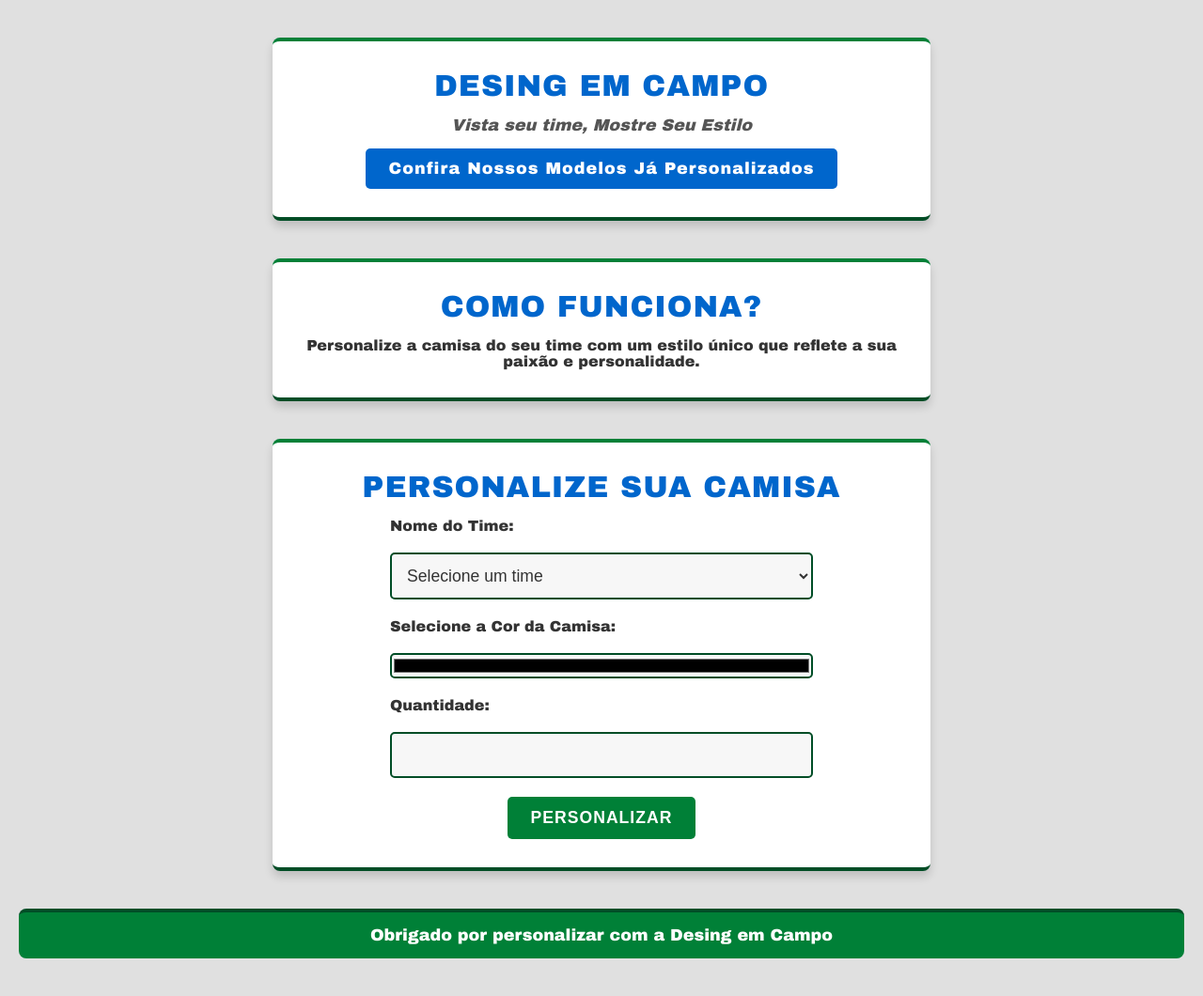
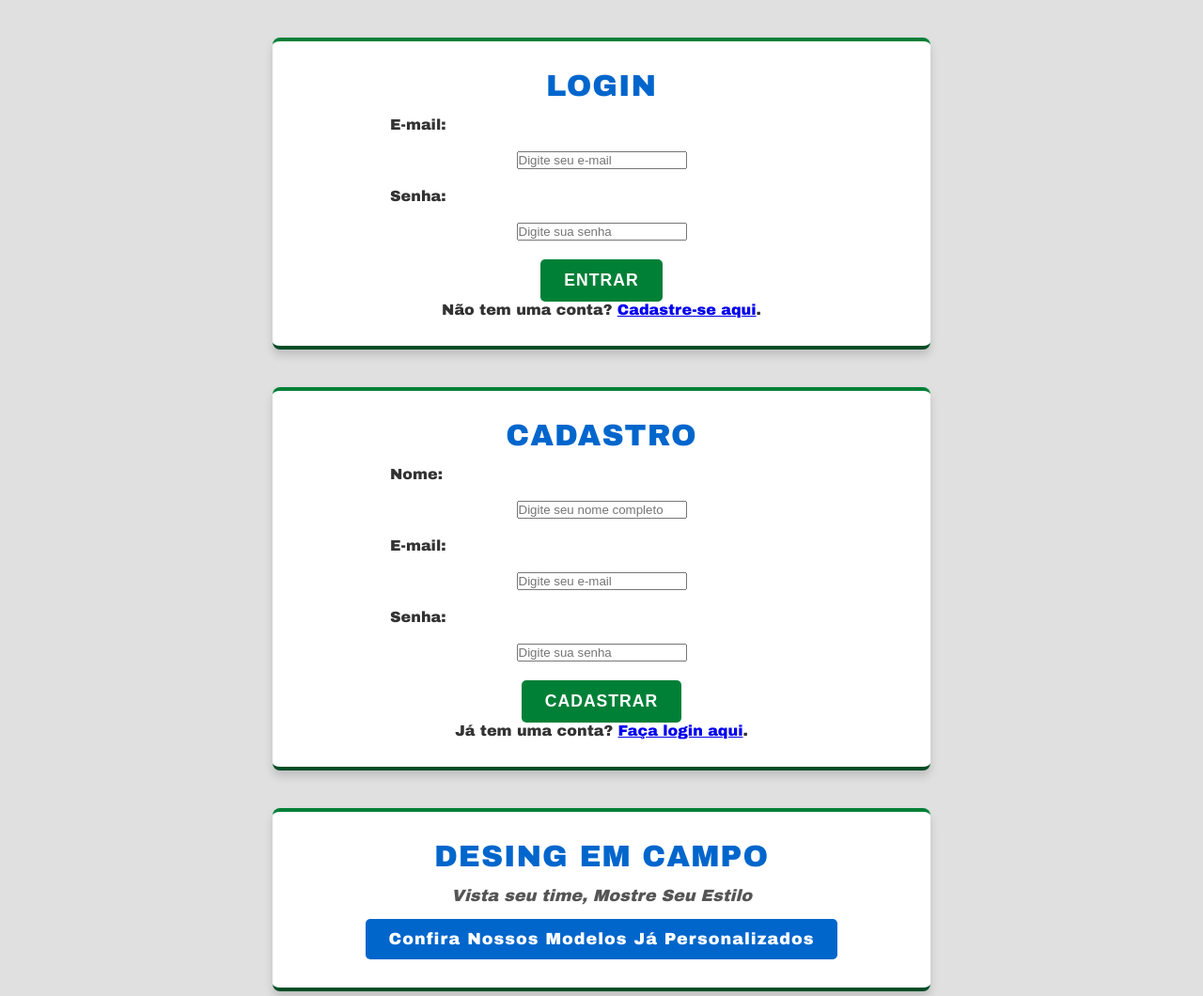
Before and after one commit to IsabelAmaral-github/Grupo15Software, a Django app: template hello_world/templates/index.html in a window 1280 px wide. Shown: the top 1060 px of the page at 94% size. Before the commit the page ends 1020 px from the top, so only its background shows below. Run offline with Django 5.2, Linux system fonts and the light colour scheme; the template is opened without the code that fills it, so the values that code supplies are empty.

Commit message:
Update index.html
login/cadastro

```diff
--- a/hello_world/templates/index.html
+++ b/hello_world/templates/index.html
@@ -17,6 +17,37 @@
 
 <body>
     <div class="App">
+
+        <section id="login" class="form-section">
+            <h2>Login</h2>
+            <form action="/login" method="POST">
+                <label for="email-login">E-mail:</label>
+                <input type="email" id="email-login" name="email" placeholder="Digite seu e-mail" required>
+
+                <label for="senha-login">Senha:</label>
+                <input type="password" id="senha-login" name="senha" placeholder="Digite sua senha" required>
+
+                <button type="submit">Entrar</button>
+            </form>
+            <p>Não tem uma conta? <a href="#cadastro">Cadastre-se aqui</a>.</p>
+        </section>
+
+        <section id="cadastro" class="form-section">
+            <h2>Cadastro</h2>
+            <form action="/cadastro" method="POST">
+                <label for="nome-cadastro">Nome:</label>
+                <input type="text" id="nome-cadastro" name="nome" placeholder="Digite seu nome completo" required>
+
+                <label for="email-cadastro">E-mail:</label>
+                <input type="email" id="email-cadastro" name="email" placeholder="Digite seu e-mail" required>
+
+                <label for="senha-cadastro">Senha:</label>
+                <input type="password" id="senha-cadastro" name="senha" placeholder="Digite sua senha" required>
+
+                <button type="submit">Cadastrar</button>
+            </form>
+            <p>Já tem uma conta? <a href="#login">Faça login aqui</a>.</p>
+            </section>
 
         <section class="custom-section">
             <h1>Desing em Campo</h1>
```
